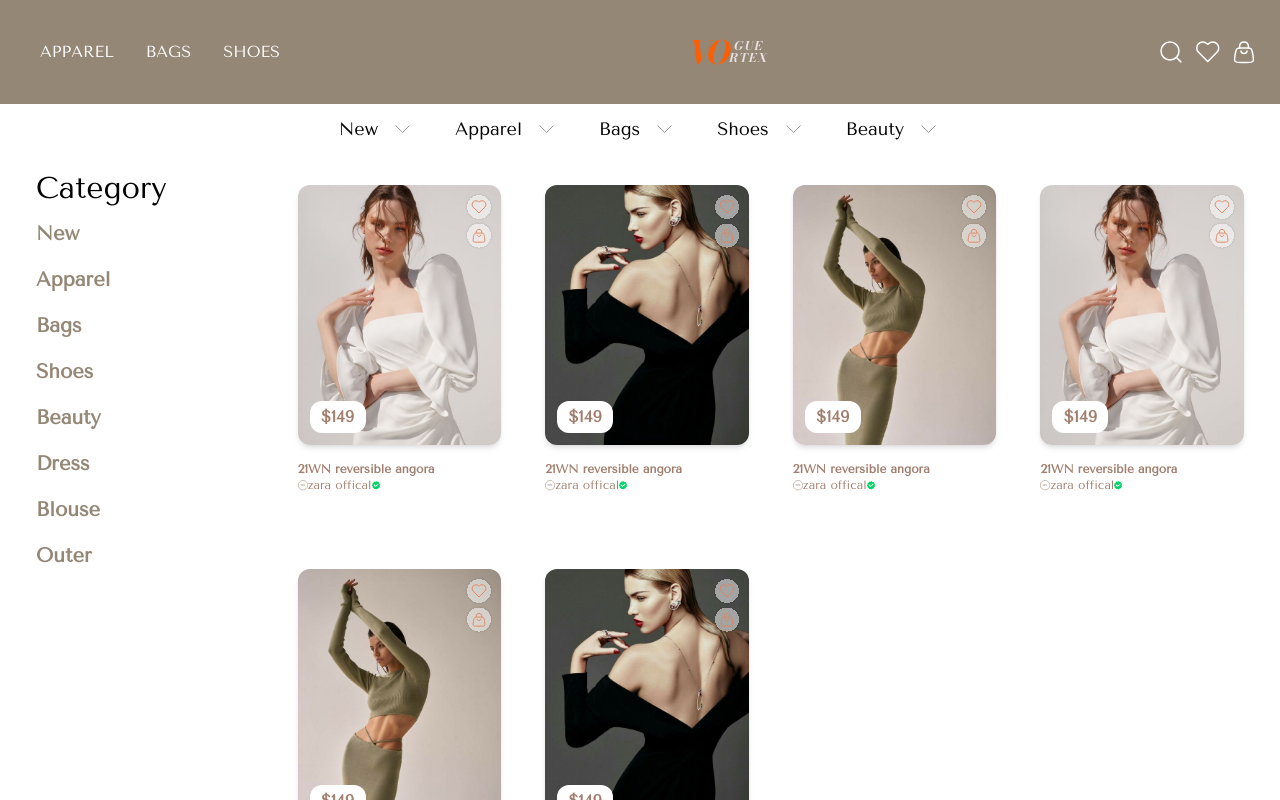
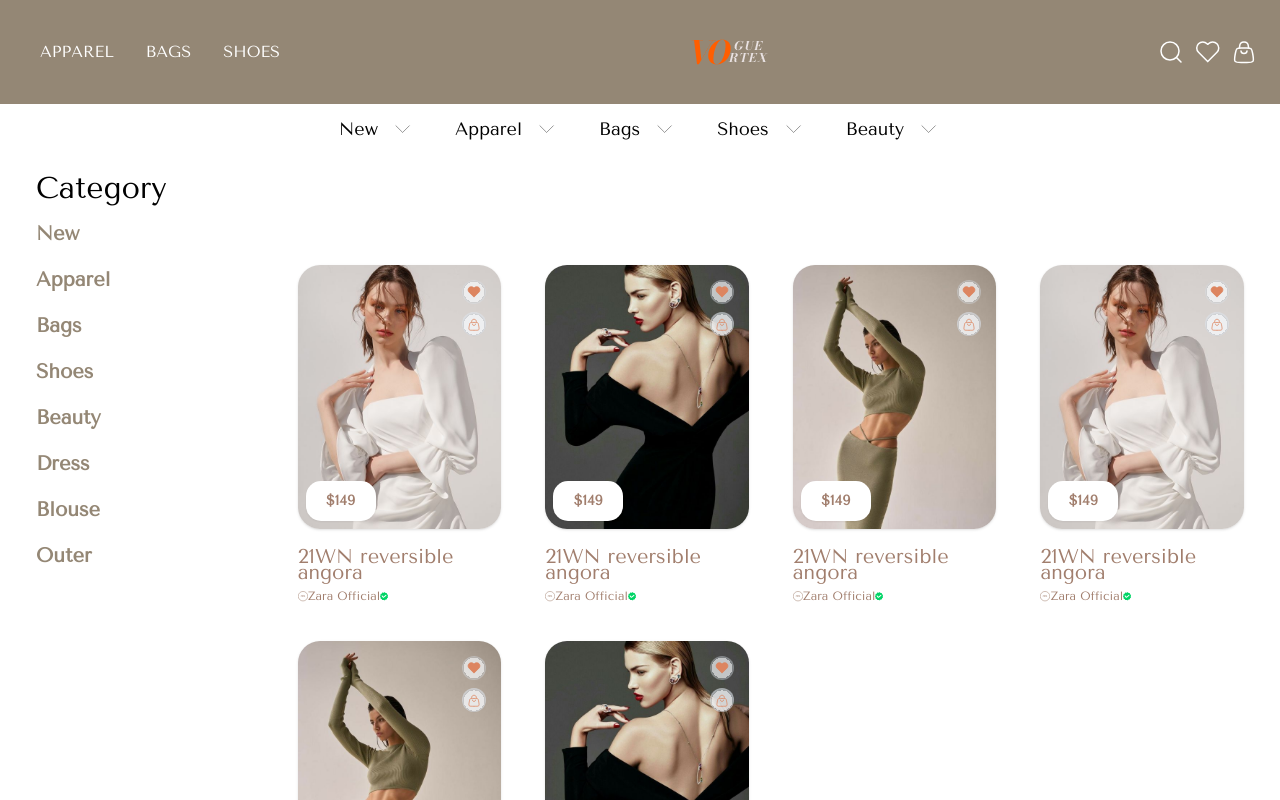
Before and after one commit to froschi95/timbu-shop-client, a Next.js app: page / in a window 1280 px wide. Shown: the top 800 px of the page. Built offline with nearby package versions, Linux system fonts and the light colour scheme.

Commit message:
Add layout and context mods

```diff
--- a/app/components/Header.jsx
+++ b/app/components/Header.jsx
@@ -11,10 +11,11 @@ import Forward from "../../public/Forward.svg";
 import Call from "../../public/Call.svg";
 import Location from "../../public/Location.svg";
 import HeartWhite from "/public/Heart(1).svg";
+import { useCart } from "../context/CartContext";
 
 const Navbar = () => {
   const [navOpen, setNavOpen] = useState(false);
-
+  const { totalUniqueItems } = useCart();
   const links = [
     {
       id: 1,
@@ -39,12 +40,12 @@ const Navbar = () => {
   ];
 
   return (
-    <header>
-      <nav className="flex justify-between items-center w-full h-[104px] px-6 text-white bg-white md:bg-[#948775] sticky">
+    <nav className="mx-auto px-6 bg-white md:bg-[#948775]">
+      <div className="flex justify-between items-center  h-[104px] text-white sticky">
         {/* fixed navOpen*/}
         <div
           onClick={() => setNavOpen(!navOpen)}
-          className="cursor-pointer pr-4 z-50 text-white md:hidden"
+          className="relative cursor-pointer pr-4 z-50 text-white md:hidden"
         >
           {navOpen ? (
             <Image
@@ -91,12 +92,17 @@ const Navbar = () => {
             alt="search"
             className="hover:scale-110 transition-all duration-200"
           />
-          <Link href={"/cart"}>
+          <Link href={"/cart"} className="relative">
             <Image
               alt="bag"
               src={Bag}
               className="text-white hover:scale-110 transition-all"
             />
+            {totalUniqueItems > 0 && (
+              <span className="absolute -top-1 -right-1 w-4 h-4 grid content-center text-center rounded-full bg-green-700 text-white text-xs font-semibold">
+                {totalUniqueItems}
+              </span>
+            )}
           </Link>
         </div>
         <div className="hidden md:flex gap-3">
@@ -201,8 +207,8 @@ const Navbar = () => {
             </div>
           </div>
         )}
-      </nav>
-    </header>
+      </div>
+    </nav>
   );
 };
 
--- /dev/null
+++ b/app/components/ImageCard.jsx
@@ -0,0 +1,26 @@
+import React from "react";
+import Link from "next/link";
+import Image from "next/image";
+
+const ImageCard = ({ product, children }) => {
+  return (
+    <div className="group shadow rounded-[1.375rem]">
+      <div className="relative overflow-hidden h-44 md:h-[16.5rem] w-full bg-transparent rounded-[1.375rem] aspect-h-1 aspect-w-1">
+        <Link href={`/products/${product.id}`} className="absolute inset-0">
+          <Image
+            src={product.image}
+            alt={`Image for product ${product.id}`}
+            fill
+            sizes="(max-width: 768px) 100vw,
+                   (max-width: 1200px) 50vw,
+                   33vw"
+            className="object-cover object-center group-hover:scale-110 transition-transform duration-300"
+          />
+        </Link>
+        {children}
+      </div>
+    </div>
+  );
+};
+
+export default ImageCard;
--- /dev/null
+++ b/app/components/PriceBtn.jsx
@@ -0,0 +1,11 @@
+import React from "react";
+
+const PriceBtn = ({ price }) => {
+  return (
+    <div className="absolute bottom-2 left-2 shadow-sm bg-white grid content-center text-center rounded-[0.9375rem] w-14 h-8 md:w-[4.375rem] md:h-10">
+      <h2 className="text-sm font-semibold">${price}</h2>
+    </div>
+  );
+};
+
+export default PriceBtn;
--- a/app/components/ProductCard.jsx
+++ b/app/components/ProductCard.jsx
@@ -1,46 +1,74 @@
 "use client";
-import { useState } from "react";
+import React, { useState } from "react";
+import Link from "next/link";
+import ImageCard from "./ImageCard";
 import Image from "next/image";
-import Heart from "/public/Frame 1389.svg";
 import BagSolid from "/public/BagSolid.svg";
 import BagOutline from "/public/BagOutline.svg";
+import Heart from "/public/Frame 1389.svg";
+import HeartSolid from "/public/HeartSolid.svg";
+import Zara from "/public/Group 294.svg";
+import Group from "/public/Group.svg";
+import PriceBtn from "./PriceBtn";
+import { useCart } from "../context/CartContext";
 
-export default function ProductCard({ product }) {
-  const [addToCart, setAddToCart] = useState(false);
+const ProductCard = ({ product }) => {
+  const [insideCart, setInsideCart] = useState(false);
+  const { cart, addToCart, removeFromCart } = useCart();
+  const [saved, setSaved] = useState(false);
+  const isProductInCart = cart.some((item) => item.id === product.id);
+
+  const handleCartClick = () => {
+    if (isProductInCart) {
+      removeFromCart(product.id);
+    } else {
+      addToCart(product);
+    }
+  };
   return (
-    <div className="relative rounded-xl shadow-md h-[164px] max-w-[250px] sm:h-48 xl:h-[260px]">
-      {/*  h-[164px] w-[154px] */}
-      <Image
-        src={product.image}
-        alt={product.name}
-        fill
-        sizes="100vw" //(max-width: 768px) 100vw, (max-width: 1440px) 50vw, 33vw
-        className="rounded-xl object-cover"
-      />
-      <Image src={Heart} alt="heart" className="absolute top-2 right-2" />
-      <div
-        className="cursor-pointer z-30 absolute top-9 right-2"
-        onClick={() => setAddToCart(!addToCart)}
-      >
-        {addToCart ? (
-          <Image
-            src={BagSolid}
-            alt="Added to Cart"
-            className="hover:scale-105 transition-all duration-150"
-            unoptimized
-          />
-        ) : (
-          <Image
-            src={BagOutline}
-            alt="Not added to Cart"
-            className="hover:scale-105 transition-all duration-150"
-            unoptimized
-          />
-        )}
-      </div>
-      <div className="absolute bottom-3 left-3 bg-white hover:bg-blue-600 text-[#A17E6D] px-2 w-14 h-8 rounded-xl text-center overflow-hidden">
-        <h2 className="pb-2 pt-1 font-bold">${product.price}</h2>
+    <div className="grid gap-3 md:gap-5 text-[#A17E6D]">
+      <ImageCard id={product.id} product={product}>
+        <div
+          onClick={() => setSaved(!saved)}
+          className="absolute top-[0.935rem] right-[0.935rem] h-6 w-6 bg-slate-200/40 rounded-full transition-transform duration-150 hover:scale-105 hover:bg-amber-300/60"
+        >
+          {saved ? (
+            <Image src={Heart} alt="Heart" />
+          ) : (
+            <Image src={HeartSolid} alt="Heart solid" />
+          )}
+        </div>
+        <div onClick={() => handleCartClick}>
+          {insideCart ? (
+            <div className="absolute top-[2.935rem] right-[0.935rem] h-6 w-6 bg-slate-200/60 rounded-full transition-transform duration-150 hover:scale-105 hover:bg-amber-300/60">
+              <Image src={BagSolid} alt="" />
+            </div>
+          ) : (
+            <div className="absolute top-[2.935rem] right-[0.935rem] h-6 w-6 bg-slate-200/60 rounded-full transition-transform duration-150 hover:bg-amber-300/60">
+              <Image src={BagOutline} alt="" />
+            </div>
+          )}
+        </div>
+
+        <PriceBtn price={product.price} />
+      </ImageCard>
+
+      <div className="grid content-center gap-[0.375rem]">
+        <h2 className="text-xs lg:text-[1.25rem] font-medium">
+          21WN reversible angora
+        </h2>
+        <p className="flex items-center">
+          <span>
+            <Image src={Zara} alt="zara" />
+          </span>
+          <span className="text-[0.5rem] lg:text-[0.75rem]">Zara Official</span>
+          <span>
+            <Image src={Group} alt="green check" />
+          </span>
+        </p>
       </div>
     </div>
   );
-}
+};
+
+export default ProductCard;
--- a/app/components/ProductListGridView.jsx
+++ b/app/components/ProductListGridView.jsx
@@ -5,24 +5,12 @@ import Zara from "/public/Group 294.svg";
 
 export default function ProductListGridView({ products }) {
   return (
-    <div className="relative grid w-full grid-cols-2 md:grid-cols-3 lg:grid-cols-4 gap-[19px] lg:gap-11 -z-10 text-[#A17E6D]">
-      {products.map((product) => (
-        <div key={product.id} className="flex flex-col my-4 gap-4">
-          <ProductCard product={product} />
-          <div className="">
-            <h2 className="text-xs font-semibold">{product.name}</h2>
-            <p className="text-xs flex items-center">
-              <span>
-                <Image src={Zara} alt="" />
-              </span>
-              <span>zara offical</span>
-              <span>
-                <Image src={Group} alt="" />
-              </span>
-            </p>
-          </div>
-        </div>
-      ))}
-    </div>
+    <section className="py-16 sm:py-24 mx-auto min-h-screen">
+      <div className="relative h-full w-full grid grid-cols-2 gap-y-8 gap-x-[1.1875rem] sm:grid-cols-3 lg:grid-cols-4 lg:gap-y-9 md:gap-x-11">
+        {products.map((product) => (
+          <ProductCard key={product.id} product={product} />
+        ))}
+      </div>
+    </section>
   );
 }
--- /dev/null
+++ b/app/context/CartContext.js
@@ -0,0 +1,84 @@
+"use client";
+import { createContext, useState, useContext, useEffect } from "react";
+
+const CartContext = createContext();
+
+export const useCart = () => useContext(CartContext);
+
+export const CartProvider = ({ children }) => {
+  const [cart, setCart] = useState([]);
+
+  useEffect(() => {
+    const storedCart = localStorage.getItem("cart");
+    if (storedCart) {
+      setCart(JSON.parse(storedCart));
+    }
+  }, []);
+
+  useEffect(() => {
+    localStorage.setItem("cart", JSON.stringify(cart));
+  }, [cart]);
+
+  const addToCart = (product) => {
+    setCart((prevCart) => {
+      const existingProduct = prevCart.find((item) => item.id === product.id);
+      if (existingProduct) {
+        return prevCart.map((item) =>
+          item.id === product.id
+            ? { ...item, quantity: item.quantity + 1 }
+            : item
+        );
+      } else {
+        return [...prevCart, { ...product, quantity: 1 }];
+      }
+    });
+  };
+
+  const removeFromCart = (productId) => {
+    setCart((prevCart) => prevCart.filter((item) => item.id !== productId));
+  };
+
+  const updateQuantity = (productId, quantity) => {
+    setCart((prevCart) =>
+      prevCart
+        .map((item) => {
+          if (item.id === productId) {
+            const newQuantity = item.quantity + quantity;
+            return newQuantity > 0 ? { ...item, quantity: newQuantity } : null;
+          }
+          return item;
+        })
+        .filter((item) => item !== null)
+    );
+  };
+
+  const clearCart = () => {
+    setCart([]);
+  };
+  const totalUniqueItems = cart.length;
+  const totalCostPerItem = cart.map((item) => ({
+    ...item,
+    totalCost: item.price * item.quantity,
+  }));
+
+  const totalCostOfAllItems = cart.reduce((total, item) => {
+    return total + item.price * item.quantity;
+  }, 0);
+
+  return (
+    <CartContext.Provider
+      value={{
+        cart,
+        addToCart,
+        removeFromCart,
+        updateQuantity,
+        clearCart,
+        totalUniqueItems,
+        totalCostPerItem,
+        totalCostOfAllItems,
+      }}
+    >
+      {children}
+    </CartContext.Provider>
+  );
+};
--- a/app/layout.js
+++ b/app/layout.js
@@ -1,6 +1,7 @@
 import { Inter, Tenor_Sans } from "next/font/google";
 import "./globals.css";
 import Header from "./components/Header";
+import { CartProvider } from "./context/CartContext";
 
 const inter = Inter({ subsets: ["latin"] });
 const tenorSans = Tenor_Sans({ weight: ["400"], subsets: ["latin"] });
@@ -14,9 +15,11 @@ export default function RootLayout({ children }) {
   return (
     <html lang="en">
       <body className={tenorSans.className}>
-        <Header />
+        <CartProvider>
+          <Header />
 
-        {children}
+          {children}
+        </CartProvider>
       </body>
     </html>
   );
--- a/app/page.js
+++ b/app/page.js
@@ -20,7 +20,7 @@ export default function Home() {
 
   return (
     <>
-      <main className="mx-auto max-w-[1440px] px-6 lg:px-9">
+      <main className="mx-auto px-6 lg:px-9">
         <MenuTab />
         {/* <Hero /> */}
         <Filters viewType={viewType} toggleViewType={toggleViewType} />
```
Also changed, not shown: app/cart/page.js (+47 -18 lines), public/HeartSolid.svg (added).
